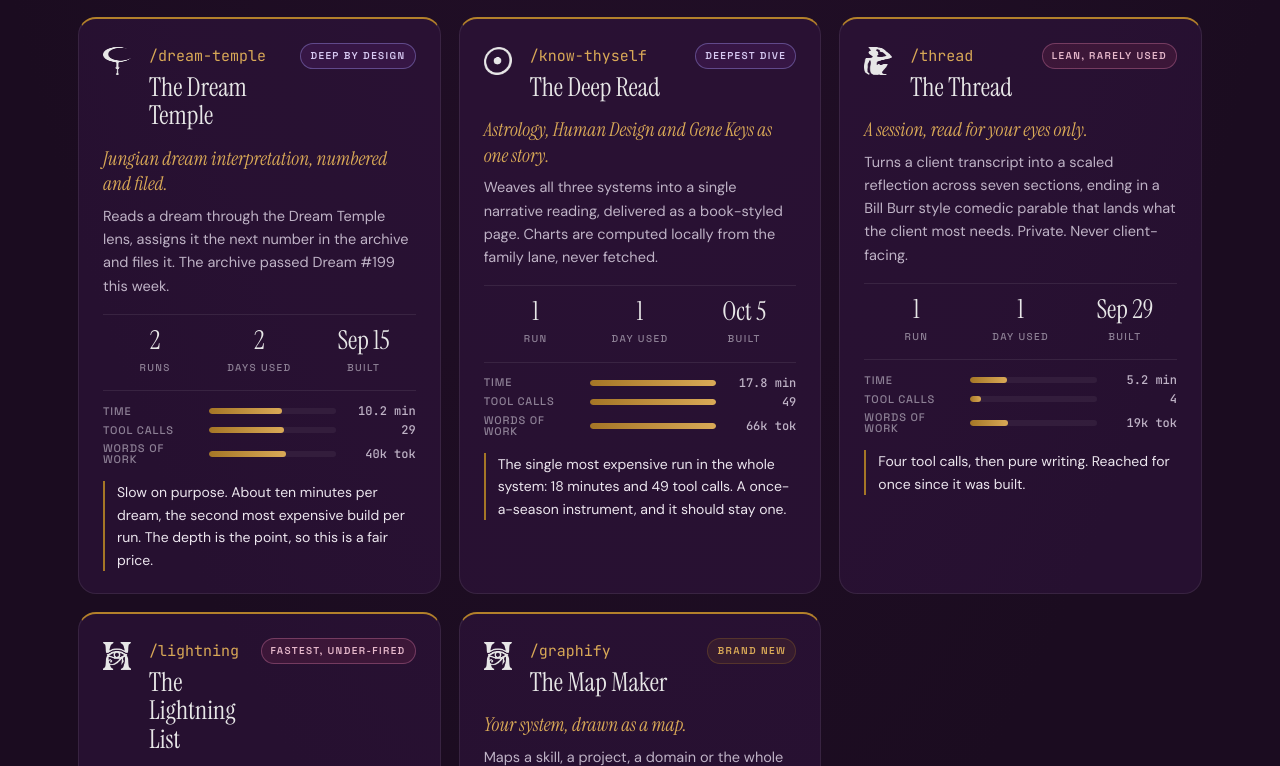
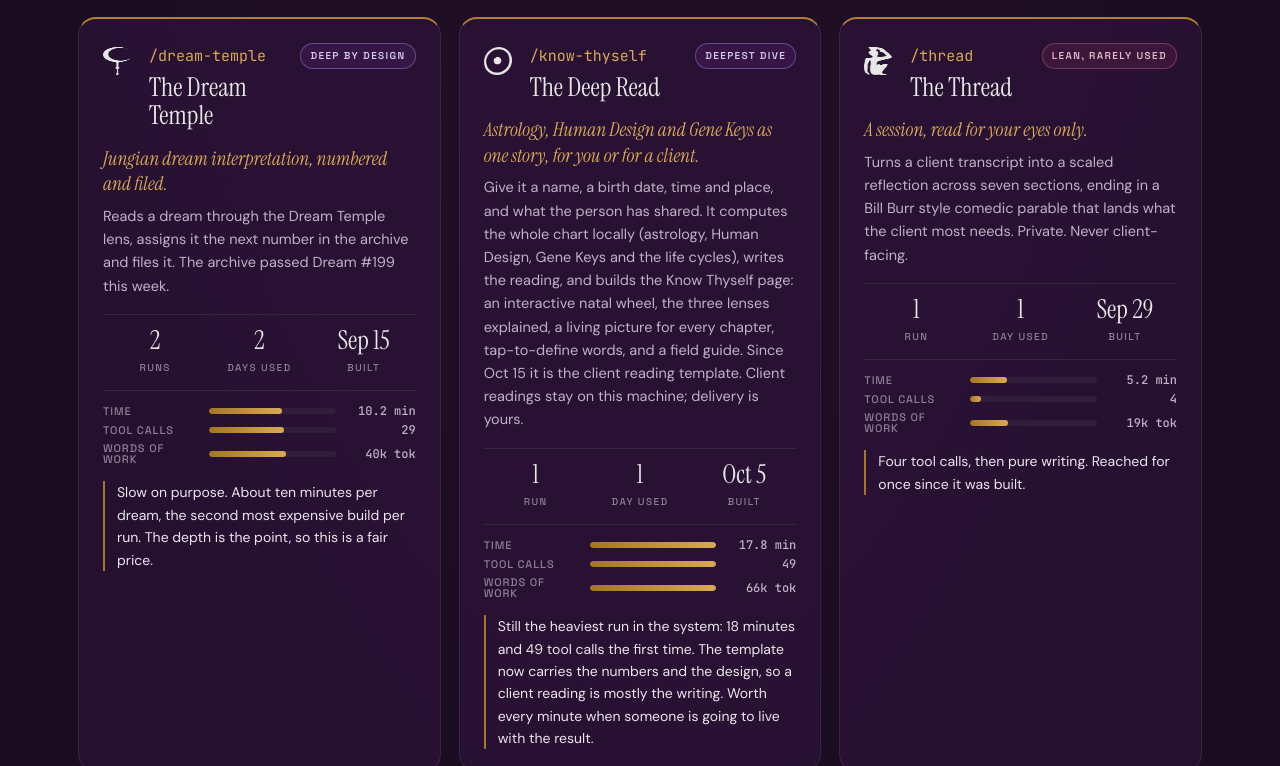
Before and after one commit to HagerCA/sage-codex, a plain HTML site: page index.html in a window 1280 px wide. Shown: the part 2108-2874 px from the top of the page. Drawn offline with Linux system fonts and the light colour scheme.

Commit message:
Codex: /know-thyself is now the client reading template
Co-Authored-By: Claude Opus 5.5 <noreply@anthropic.com>

```diff
--- a/index.html
+++ b/index.html
@@ -172,8 +172,8 @@
       <div><code class="cmd">/know-thyself</code><h3>The Deep Read</h3></div>
       <span class="grade">Deepest dive</span>
     </header>
-    <p class="what">Astrology, Human Design and Gene Keys as one story.</p>
-    <p class="does">Weaves all three systems into a single narrative reading, delivered as a book-styled page. Charts are computed locally from the family lane, never fetched.</p>
+    <p class="what">Astrology, Human Design and Gene Keys as one story, for you or for a client.</p>
+    <p class="does">Give it a name, a birth date, time and place, and what the person has shared. It computes the whole chart locally (astrology, Human Design, Gene Keys and the life cycles), writes the reading, and builds the Know Thyself page: an interactive natal wheel, the three lenses explained, a living picture for every chapter, tap-to-define words, and a field guide. Since Oct 15 it is the client reading template. Client readings stay on this machine; delivery is yours.</p>
     <div class="use">
       <div><b>1</b><span>run</span></div>
       <div><b>1</b><span>day used</span></div>
@@ -184,7 +184,7 @@
       <div class="m"><span class="ml">Tool calls</span><span class="mt"><i style="width:100.0%"></i></span><span class="mv">49</span></div>
       <div class="m"><span class="ml">Words of work</span><span class="mt"><i style="width:100.0%"></i></span><span class="mv">66k tok</span></div>
     </div>
-    <p class="verdict">The single most expensive run in the whole system: 18 minutes and 49 tool calls. A once-a-season instrument, and it should stay one.</p>
+    <p class="verdict">Still the heaviest run in the system: 18 minutes and 49 tool calls the first time. The template now carries the numbers and the design, so a client reading is mostly the writing. Worth every minute when someone is going to live with the result.</p>
   </article>
   <article class="card tone-quiet">
     <header>
@@ -392,6 +392,7 @@
   <div class="sh"><img src="glyphs/scarab-light.png" alt="" width="20" height="20"><p class="kicker">Part four</p><h2>New arrivals</h2></div>
   <div class="arrivals">
     <div><span class="date">Oct 8</span><code>/graphify</code><p>Built today. Maps any part of the vault as a knowledge graph.</p></div>
+    <div><span class="date">Oct 15</span><code>/know-thyself</code><p>Rebuilt together. Now the client reading template: the interactive Know Thyself page for anyone, from birth data.</p></div>
     <div><span class="date">Oct 8</span><code>Superpowers</code><p>Fifteen engineering skills (planning, debugging, test-first, code review), installed globally. For code and skill building only, never coaching or writing.</p></div>
     <div><span class="date">Oct 7</span><code>/cmo</code><p>Built together. The numbers half of marketing.</p></div>
     <div><span class="date">Oct 6</span><code>/project</code><p>From ACE Core. Gives anything longer than a day its own folder, README and pulse, tied to an outcome.</p></div>
```
